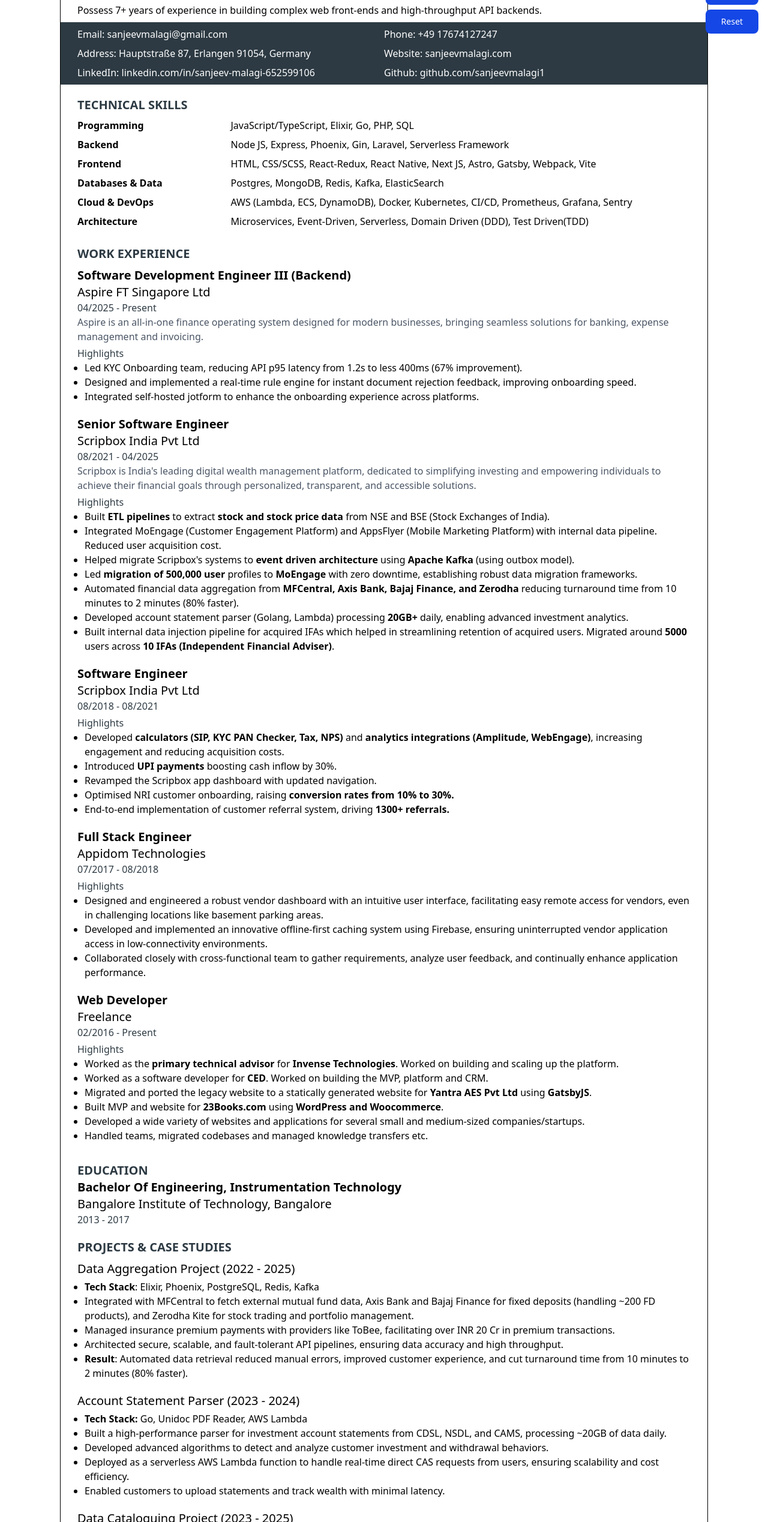
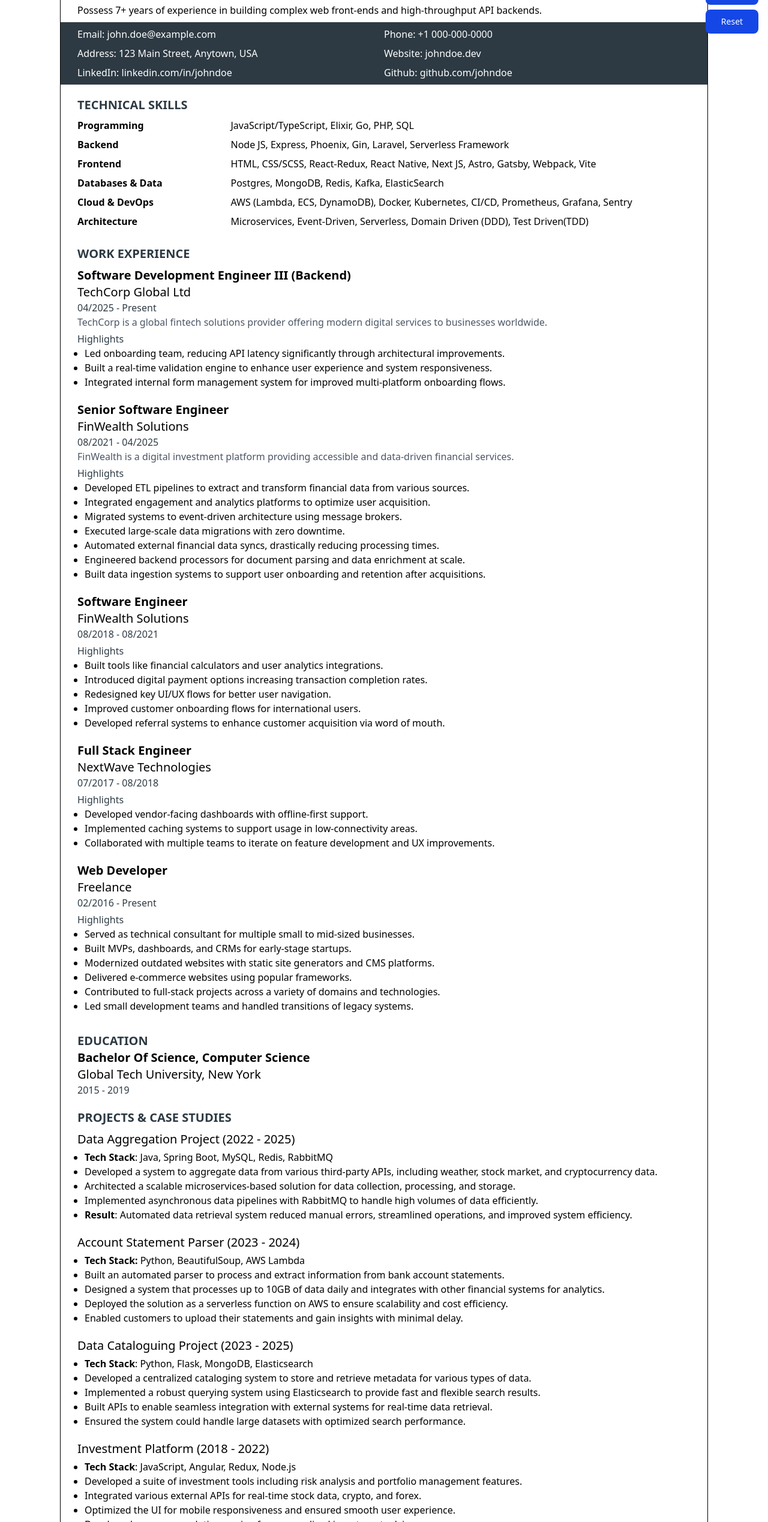
Before and after one commit to sanjeevmalagi1/printable-cv, a website built with Vite: page index.html in a window 1280 px wide. Shown: the part 88-2625 px from the top of the page at 60% size. Built offline with nearby package versions, Linux system fonts and the light colour scheme.

Commit message:
anonymize personal details for a generic CV

```diff
--- a/index.html
+++ b/index.html
@@ -3,26 +3,26 @@
   <head>
     <meta charset="UTF-8" />
     <meta name="viewport" content="width=device-width, initial-scale=1.0" />
-    <title>Sanjeev - HTML Printable CV</title>
+    <title>Free HTML/PDF Printable CV</title>
     <link href="/src/styles.css" rel="stylesheet">
   </head>
   <body class="mx-auto py-5 max-w-[1080px] border print:w-full print:m-0 print:p-0 print:border-0">
     <div id="cv-content">
       <div class="">
         <div class="px-7">
-          <h1 class="text-3xl font-bold">Sanjeev Malagi</h1>
+          <h1 class="text-3xl font-bold">John Doe</h1>
           <h2 class="text-lg">Software Development Engineer III</h2>
           <div class="mt-2">Possess 7+ years of experience in building complex web front-ends and high-throughput API backends.</div>
         </div>
 
         <div class="my-2 px-7 py-2 bg-primary-bg text-white">
           <div class="grid grid-cols-1 sm:grid-cols-2 gap-y-2">
-            <div>Email: <a href="mailto:sanjeevmalagi@gmail.com">sanjeevmalagi@gmail.com</a></div>
-            <div>Phone: <a href="tel:+4917674127247">+49 17674127247</a></div>
-            <div>Address: Hauptstraße 87, Erlangen 91054, Germany</div>
-            <div>Website: <a target="_blank" href="https://sanjeevmalagi.com">sanjeevmalagi.com </a></div>
-            <div>LinkedIn: <a target="_blank" href="https://linkedin.com/in/sanjeev-malagi-652599106">linkedin.com/in/sanjeev-malagi-652599106</a></div>
-            <div>Github: <a target="_blank" href="https://github.com/sanjeevmalagi1">github.com/sanjeevmalagi1</a></div>
+            <div>Email: <a>john.doe@example.com</a></div>
+            <div>Phone: <a>+1 000-000-0000</a></div>
+            <div>Address: 123 Main Street, Anytown, USA</div>
+            <div>Website: <a target="_blank">johndoe.dev</a></div>
+            <div>LinkedIn: <a target="_blank">linkedin.com/in/johndoe</a></div>
+            <div>Github: <a target="_blank">github.com/johndoe</a></div>
           </div>
         </div>
 
@@ -48,7 +48,6 @@
             <div class="col-span-3">Microservices, Event-Driven, Serverless, Domain Driven (DDD), Test Driven(TDD)</div>
           </div>
         </div>
-
       </div>
 
       <div class="">
@@ -56,81 +55,81 @@
 
         <div class="px-7 py-2">
           <h4 class="text-xl font-semibold">Software Development Engineer III (Backend)</h4>
-          <h4 class="text-xl"><a href="https://aspireapp.com/" target="_blank">Aspire FT Singapore Ltd</a><h4>
+          <h4 class="text-xl"><a href="#" target="_blank">TechCorp Global Ltd</a></h4>
           <div class="text-primary">04/2025 - Present</div>
-          <div class="text-gray-600">Aspire is an all-in-one finance operating system designed for modern businesses, bringing seamless solutions for banking, expense management and invoicing.</div>
+          <div class="text-gray-600">TechCorp is a global fintech solutions provider offering modern digital services to businesses worldwide.</div>
           <div class="my-1">
             <div class="text-primary">Highlights</div>
             <ul class="list-disc list-outside pl-3 print:pl-4">
-              <li>Led KYC Onboarding team, reducing API p95 latency from 1.2s to less 400ms (67% improvement).</li>
-              <li>Designed and implemented a real-time rule engine for instant document rejection feedback, improving onboarding speed.</li>
-              <li>Integrated self-hosted jotform to enhance the onboarding experience across platforms.</li>
-            <ul>
+              <li>Led onboarding team, reducing API latency significantly through architectural improvements.</li>
+              <li>Built a real-time validation engine to enhance user experience and system responsiveness.</li>
+              <li>Integrated internal form management system for improved multi-platform onboarding flows.</li>
+            </ul>
           </div>
         </div>
 
         <div class="px-7 py-2">
           <h4 class="text-xl font-semibold">Senior Software Engineer</h4>
-          <h4 class="text-xl"><a href="https://scripbox.com/" target="_blank">Scripbox India Pvt Ltd</a><h4>
+          <h4 class="text-xl"><a href="#" target="_blank">FinWealth Solutions</a></h4>
           <div class="text-primary">08/2021 - 04/2025</div>
-          <div class="text-gray-600">Scripbox is India's leading digital wealth management platform, dedicated to simplifying investing and empowering individuals to achieve their financial goals through personalized, transparent, and accessible solutions.</div>
+          <div class="text-gray-600">FinWealth is a digital investment platform providing accessible and data-driven financial services.</div>
           <div class="my-1">
             <div class="text-primary">Highlights</div>
             <ul class="list-disc list-outside pl-3 print:pl-4">
-              <li>Built <b>ETL pipelines</b> to extract <b>stock and stock price data</b> from NSE and BSE (Stock Exchanges of India).</li>
-              <li>Integrated MoEngage (Customer Engagement Platform) and AppsFlyer (Mobile Marketing Platform) with internal data pipeline. Reduced user acquisition cost.</li>
-              <li>Helped migrate Scripbox's systems to <b>event driven architecture</b> using <b>Apache Kafka</b> (using outbox model).</li>
-              <li>Led <b>migration of 500,000 user</b> profiles to <b>MoEngage</b> with zero downtime, establishing robust data migration frameworks.</li>
-              <li>Automated financial data aggregation from <b>MFCentral, Axis Bank, Bajaj Finance, and Zerodha </b> reducing turnaround time from 10 minutes to 2 minutes (80% faster).</li>
-              <li>Developed account statement parser (Golang, Lambda) processing <b>20GB+</b> daily, enabling advanced investment analytics.</li>
-              <li>Built internal data injection pipeline for acquired IFAs which helped in streamlining retention of acquired users. Migrated around <b>5000</b> users across <b>10 IFAs (Independent Financial Adviser)</b>.</li>
-            <ul>
+              <li>Developed ETL pipelines to extract and transform financial data from various sources.</li>
+              <li>Integrated engagement and analytics platforms to optimize user acquisition.</li>
+              <li>Migrated systems to event-driven architecture using message brokers.</li>
+              <li>Executed large-scale data migrations with zero downtime.</li>
+              <li>Automated external financial data syncs, drastically reducing processing times.</li>
+              <li>Engineered backend processors for document parsing and data enrichment at scale.</li>
+              <li>Built data ingestion systems to support user onboarding and retention after acquisitions.</li>
+            </ul>
           </div>
         </div>
 
         <div class="px-7 py-2">
           <h4 class="text-xl font-semibold">Software Engineer</h4>
-          <h4 class="text-xl">Scripbox India Pvt Ltd<h4>
+          <h4 class="text-xl">FinWealth Solutions</h4>
           <div class="text-primary">08/2018 - 08/2021</div>
           <div class="my-1">
             <div class="text-primary">Highlights</div>
             <ul class="list-disc list-outside pl-3 print:pl-4">
-              <li>Developed <b>calculators (SIP, KYC PAN Checker, Tax, NPS) </b> and <b>analytics integrations (Amplitude, WebEngage)</b>, increasing engagement and reducing acquisition costs.</li>
-              <li>Introduced <b>UPI payments</b> boosting cash inflow by 30%.</li>
-              <li>Revamped the Scripbox app dashboard with updated navigation.</li>
-              <li>Optimised NRI customer onboarding, raising <b>conversion rates from 10% to 30%.</b></li>
-              <li>End-to-end implementation of customer referral system, driving <b>1300+ referrals.</b></li>
-            <ul>
+              <li>Built tools like financial calculators and user analytics integrations.</li>
+              <li>Introduced digital payment options increasing transaction completion rates.</li>
+              <li>Redesigned key UI/UX flows for better user navigation.</li>
+              <li>Improved customer onboarding flows for international users.</li>
+              <li>Developed referral systems to enhance customer acquisition via word of mouth.</li>
+            </ul>
           </div>
         </div>
 
         <div class="px-7 py-2">
           <h4 class="text-xl font-semibold">Full Stack Engineer</h4>
-          <h4 class="text-xl">Appidom Technologies<h4>
+          <h4 class="text-xl">NextWave Technologies</h4>
           <div class="text-primary">07/2017 - 08/2018</div>
           <div class="my-1">
             <div class="text-primary">Highlights</div>
             <ul class="list-disc list-outside pl-3 print:pl-4">
-              <li>Designed and engineered a robust vendor dashboard with an intuitive user interface, facilitating easy remote access for vendors, even in challenging locations like basement parking areas.</li>
-              <li>Developed and implemented an innovative offline-first caching system using Firebase, ensuring uninterrupted vendor application access in low-connectivity environments.</li>
-              <li>Collaborated closely with cross-functional team to gather requirements, analyze user feedback, and continually enhance              application performance.</li>
-            <ul>
+              <li>Developed vendor-facing dashboards with offline-first support.</li>
+              <li>Implemented caching systems to support usage in low-connectivity areas.</li>
+              <li>Collaborated with multiple teams to iterate on feature development and UX improvements.</li>
+            </ul>
           </div>
         </div>
 
         <div class="px-7 py-2">
           <h4 class="text-xl font-semibold">Web Developer</h4>
-          <h4 class="text-xl">Freelance<h4>
+          <h4 class="text-xl">Freelance</h4>
           <div class="text-primary">02/2016 - Present</div>
           <div class="my-1">
             <div class="text-primary">Highlights</div>
             <ul class="list-disc list-outside pl-3 print:pl-4">
-              <li>Worked as the <b>primary technical advisor</b> for <b>Invense Technologies</b>. Worked on building and scaling up the platform.</li>
-              <li>Worked as a software developer for <b>CED</b>. Worked on building the MVP, platform and CRM.</li>
-              <li>Migrated and ported the legacy website to a statically generated website for <b>Yantra AES Pvt Ltd</b> using <b>GatsbyJS</b>.</li>
-              <li>Built MVP and website for <b>23Books.com</b> using <b>WordPress and Woocommerce</b>.</li>
-              <li>Developed a wide variety of websites and applications for several small and medium-sized companies/startups.</li>
-              <li>Handled teams, migrated codebases and managed knowledge transfers etc.</li>
+              <li>Served as technical consultant for multiple small to mid-sized businesses.</li>
+              <li>Built MVPs, dashboards, and CRMs for early-stage startups.</li>
+              <li>Modernized outdated websites with static site generators and CMS platforms.</li>
+              <li>Delivered e-commerce websites using popular frameworks.</li>
+              <li>Contributed to full-stack projects across a variety of domains and technologies.</li>
+              <li>Led small development teams and handled transitions of legacy systems.</li>
             </ul>
           </div>
         </div>
@@ -138,9 +137,9 @@
 
       <div class="my-5 px-7">
         <h3 class="text-xl font-semibold text-primary">EDUCATION</h3>
-        <h4 class="text-xl font-semibold">Bachelor Of Engineering, Instrumentation Technology</h4>
-        <h4 class="text-xl">Bangalore Institute of Technology, Bangalore</h4>
-        <div class="text-primary">2013 - 2017</div>
+        <h4 class="text-xl font-semibold">Bachelor Of Science, Computer Science</h4>
+        <h4 class="text-xl">Global Tech University, New York</h4>
+        <div class="text-primary">2015 - 2019</div>
       </div>
 
       <h3 class="px-7 text-xl font-semibold text-primary">PROJECTS & CASE STUDIES</h3>
@@ -149,12 +148,12 @@
         <h4 class="text-xl">Data Aggregation Project (2022 - 2025)</h4>
         <div class="my-1">
           <ul class="list-disc list-outside pl-3 print:pl-4">
-            <li><b>Tech Stack</b>: Elixir, Phoenix, PostgreSQL, Redis, Kafka</li>
-            <li>Integrated with MFCentral to fetch external mutual fund data, Axis Bank and Bajaj Finance for fixed deposits (handling ~200 FD products), and Zerodha Kite for stock trading and portfolio management.</li>
-            <li>Managed insurance premium payments with providers like ToBee, facilitating over INR 20 Cr in premium transactions.</li>
-            <li>Architected secure, scalable, and fault-tolerant API pipelines, ensuring data accuracy and high throughput.</li>
-            <li><b>Result</b>: Automated data retrieval reduced manual errors, improved customer experience, and cut turnaround time from 10 minutes to 2 minutes (80% faster).</li>
-          <ul>
+            <li><b>Tech Stack</b>: Java, Spring Boot, MySQL, Redis, RabbitMQ</li>
+            <li>Developed a system to aggregate data from various third-party APIs, including weather, stock market, and cryptocurrency data.</li>
+            <li>Architected a scalable microservices-based solution for data collection, processing, and storage.</li>
+            <li>Implemented asynchronous data pipelines with RabbitMQ to handle high volumes of data efficiently.</li>
+            <li><b>Result</b>: Automated data retrieval system reduced manual errors, streamlined operations, and improved system efficiency.</li>
+          </ul>
         </div>
       </div>
 
@@ -162,12 +161,12 @@
         <h4 class="text-xl">Account Statement Parser (2023 - 2024)</h4>
         <div class="my-1">
           <ul class="list-disc list-outside pl-3 print:pl-4">
-            <li><b>Tech Stack:</b> Go, Unidoc PDF Reader, AWS Lambda</li>
-            <li>Built a high-performance parser for investment account statements from CDSL, NSDL, and CAMS, processing ~20GB of data daily.</li>
-            <li>Developed advanced algorithms to detect and analyze customer investment and withdrawal behaviors.</li>
-            <li>Deployed as a serverless AWS Lambda function to handle real-time direct CAS requests from users, ensuring scalability and cost efficiency.</li>
-            <li>Enabled customers to upload statements and track wealth with minimal latency.</li>
-          <ul>
+            <li><b>Tech Stack:</b> Python, BeautifulSoup, AWS Lambda</li>
+            <li>Built an automated parser to process and extract information from bank account statements.</li>
+            <li>Designed a system that processes up to 10GB of data daily and integrates with other financial systems for analytics.</li>
+            <li>Deployed the solution as a serverless function on AWS to ensure scalability and cost efficiency.</li>
+            <li>Enabled customers to upload their statements and gain insights with minimal delay.</li>
+          </ul>
         </div>
       </div>
 
@@ -175,71 +174,71 @@
         <h4 class="text-xl">Data Cataloguing Project (2023 - 2025)</h4>
         <div class="my-1">
           <ul class="list-disc list-outside pl-3 print:pl-4">
-            <li><b>Tech Stack</b>: Elixir, Phoenix, Kafka, PostgreSQL, ElasticSearch</li>
-            <li>Developed a centralized metadata system acting as the single source of truth for all financial instruments (mutual funds, insurance, stocks).</li>
-            <li>Designed complex acyclic graph-based storage and retrieval mechanisms for periodic data updates.</li>
-            <li>Integrated with BSE and NSE for real-time stock data and with Value Research for mutual fund NAVs, supporting ~14,000 financial products.</li>
-            <li>Integrated ElasticSearch for fast, flexible querying of financial instruments, enabling advanced analytics and reporting.</li>
-          <ul>
-        </div>
-      </div>
-
-      <div class="py-2 px-7">
-        <h4 class="text-xl">Scripbox Investment Platform (2018 - 2022)</h4>
-        <div class="my-1">
-          <ul class="list-disc list-outside pl-3 print:pl-4">
-            <li><b>Tech Stack</b>: JavaScript, TypeScript, React, Redux, Webpack, SCSS, HTML</li>
-            <li>Developed a suite of investment tools: SIP Calculator, KYC PAN Checker, Tax Calculator, NPS System, Demo Dashboard, and goal-based investing calculators.</li>
-            <li>Integrated analytics platforms (WebEngage, Amplitude, Google Analytics) to enable data-driven decision-making and targeted user engagement.</li>
-            <li>Introduced UPI payment support (Razorpay, TPSL, Axis Bank), resulting in a 30% increase in cash inflow.</li>
-            <li>Optimized onboarding for NRI customers, increasing conversion from 10% to 30%.</li>
-            <li>Built a component-based UI framework, accelerating development cycles and improving developer productivity.</li>
-            <li>Designed and implemented an end-to-end referral system, generating 1300+ referrals.</li>
-          <ul>
-        </div>
-      </div>
-
-      <div class="py-2 px-7">
-        <h4 class="text-xl">Scripbox Mobile App (2018 - 2022)</h4>
-        <div class="my-1">
-          <ul class="list-disc list-outside pl-3 print:pl-4">
-            <li><b>Tech Stack</b>: React, React Native, Redux</li>
-            <li>Optimized app routing with React Navigation for seamless user experience.</li>
-            <li>Ported investment calculators and analytics integrations from web to mobile.</li>
-            <li>Enabled UPI payments and optimized NRI onboarding, mirroring web platform improvements.</li>
-            <li>Developed a reusable component-based UI framework for faster feature rollout.</li>
-            <li>Launched a referral system to drive organic user growth.</li>
+            <li><b>Tech Stack</b>: Python, Flask, MongoDB, Elasticsearch</li>
+            <li>Developed a centralized cataloging system to store and retrieve metadata for various types of data.</li>
+            <li>Implemented a robust querying system using Elasticsearch to provide fast and flexible search results.</li>
+            <li>Built APIs to enable seamless integration with external systems for real-time data retrieval.</li>
+            <li>Ensured the system could handle large datasets with optimized search performance.</li>
           </ul>
         </div>
       </div>
 
       <div class="py-2 px-7">
-        <h4 class="text-xl">Custom Agentic AI</h4>
+        <h4 class="text-xl">Investment Platform (2018 - 2022)</h4>
         <div class="my-1">
           <ul class="list-disc list-outside pl-3 print:pl-4">
-            <li>Created a dynamic dad joke app using Next.js (frontend), Node.js (backend), Serverless Framework, OpenAI API, and Redis.</li>
-            <li>Features server-side rendering, real-time joke fetching, and fast content delivery via Redis caching.</li>
-            <li>Demonstrates expertise in serverless architecture and AI API integration.</li>
+            <li><b>Tech Stack</b>: JavaScript, Angular, Redux, Node.js</li>
+            <li>Developed a suite of investment tools including risk analysis and portfolio management features.</li>
+            <li>Integrated various external APIs for real-time stock data, crypto, and forex.</li>
+            <li>Optimized the UI for mobile responsiveness and ensured smooth user experience.</li>
+            <li>Developed a recommendation engine for personalized investment advice.</li>
           </ul>
         </div>
       </div>
 
       <div class="py-2 px-7">
-        <h4 class="text-xl">Read-A-Word</h4>
+        <h4 class="text-xl">Mobile Application (2018 - 2022)</h4>
         <div class="my-1">
           <ul class="list-disc list-outside pl-3 print:pl-4">
-            <li>Developed an open-source speed-reading tool that displays one word at a time to help users read faster.</li>
-            <li>Built with React, Webpack, Xstate, and CSS Grid for a responsive, interactive experience.</li>
+            <li><b>Tech Stack</b>: React Native, Redux, Firebase</li>
+            <li>Built a cross-platform mobile application with integrated push notifications and real-time data synchronization.</li>
+            <li>Optimized the mobile app for seamless offline capabilities using Firebase's real-time database.</li>
+            <li>Developed features for portfolio tracking, stock alerts, and automatic investment suggestions.</li>
+            <li>Improved user engagement with in-app analytics and feedback collection tools.</li>
           </ul>
         </div>
       </div>
 
-      <h3 class="px-7 text-xl font-semibold text-primary uppercase">ACHIEVEMENTS</h3>
+      <div class="py-2 px-7">
+        <h4 class="text-xl">AI-Powered Chatbot</h4>
+        <div class="my-1">
+          <ul class="list-disc list-outside pl-3 print:pl-4">
+            <li>Developed a conversational AI-powered chatbot to assist users with account inquiries and troubleshooting.</li>
+            <li>Utilized the OpenAI GPT model to provide advanced customer service and support.</li>
+            <li>Integrated chatbot responses into multiple platforms, including mobile and web applications.</li>
+            <li>Ensured the chatbot could handle up to 500 simultaneous conversations with a 99% uptime.</li>
+          </ul>
+        </div>
+      </div>
 
-      <div class="py-2 px-7 grid grid-cols-1 sm:grid-cols-2 gap-y-2">
+      <div class="py-2 px-7">
+        <h4 class="text-xl">Speed Reading Tool</h4>
+        <div class="my-1">
+          <ul class="list-disc list-outside pl-3 print:pl-4">
+            <li>Developed a speed-reading web application that helps users read faster by displaying one word at a time.</li>
+            <li>Used React for building the front-end and Webpack for bundling the application.</li>
+            <li>Implemented an algorithm to adjust reading speed dynamically based on user preferences.</li>
+            <li>Optimized the app's performance for a smooth user experience even with large text inputs.</li>
+          </ul>
+        </div>
+      </div>
+
+      <h3 class="px-7 pt-2 text-xl font-semibold text-primary uppercase">ACHIEVEMENTS</h3>
+
+      <div class="px-7 grid grid-cols-1 sm:grid-cols-2 gap-y-2">
         <div>
           <div class="font-semibold text-lg">Appreciation Award</div>
-          <div>For successful NRI customer onboarding at Scripbox.</div>
+          <div>For successful customer onboarding initiative.</div>
         </div>
 
         <div>
@@ -249,21 +248,21 @@
 
         <div>
           <div class="font-semibold text-lg">Process Optimization</div>
-          <div>Reduced onboarding latency by 67%, increased conversion rates by 200%, and engineered systems for 99.99% uptime.</div>
+          <div>Improved system efficiency and increased conversion rates while ensuring high system uptime.</div>
         </div>
       </div>
 
-      <h3 class="px-7 text-xl font-semibold text-primary">CERTIFICATIONS</h3>
+      <h3 class="px-7 pt-5 text-xl font-semibold text-primary">CERTIFICATIONS</h3>
 
-      <div class="py-2 px-7 grid gap-y-2">
+      <div class="px-7 grid gap-y-2">
         <div>
-          <div class="font-semibold text-lg">The Complete Elixir and Phoenix Bootcamp</div>
-          <div><a target="_blank" href="https://www.udemy.com/certifiicate/UC-b00cfcae-d980-4e0f-b387-80784ebc682f">https://www.udemy.com/certifiicate/UC-b00cfcae-d980-4e0f-b387-80784ebc682f</a></div>
+          <div class="font-semibold text-lg">Course Title 1</div>
+          <div>Certification Link</div>
         </div>
 
         <div>
-          <div class="font-semibold text-lg">Modern React with Redux</div>
-          <div><a target="_blank" href="https://www.udemy.com/certifiicate/UC-L89ZMLQC">https://www.udemy.com/certifiicate/UC-L89ZMLQC</a></div>
+          <div class="font-semibold text-lg">Course Title 2</div>
+          <div>Certification Link</div>
         </div>
       </div>
 
```
